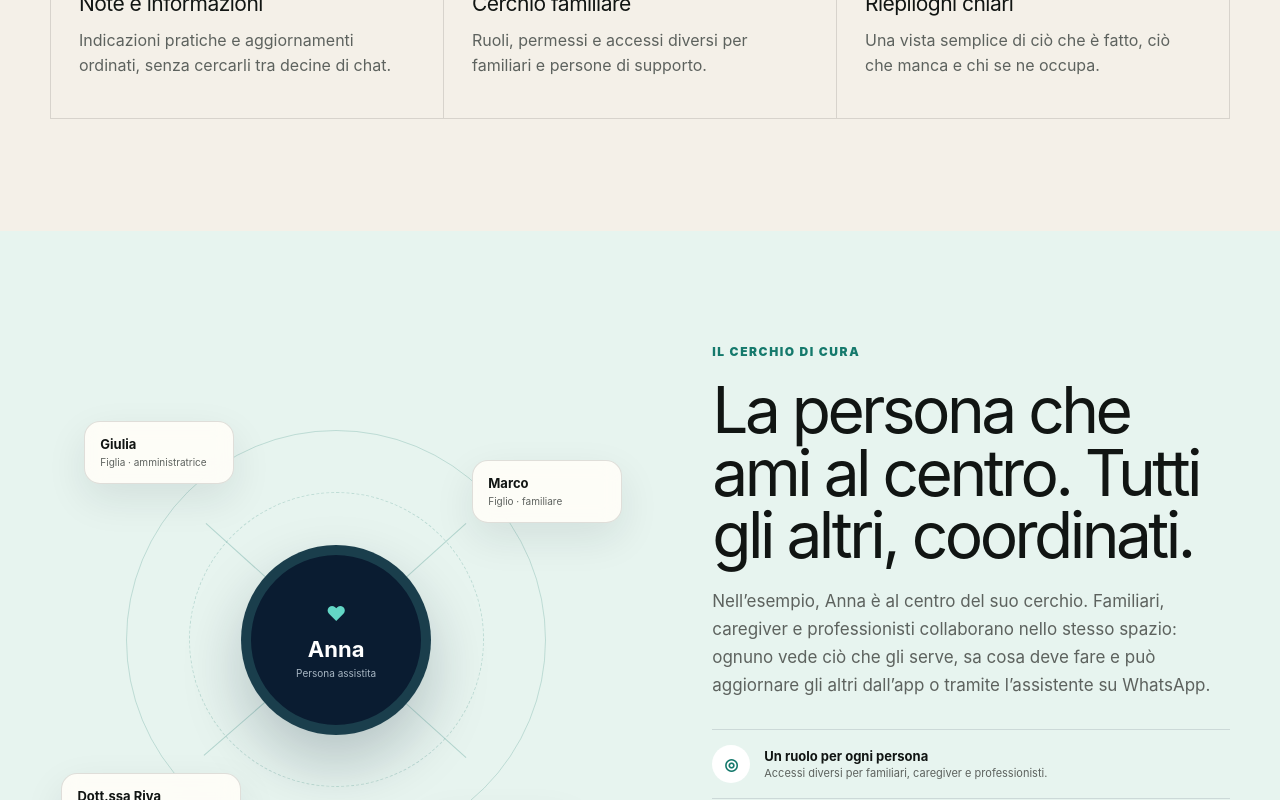
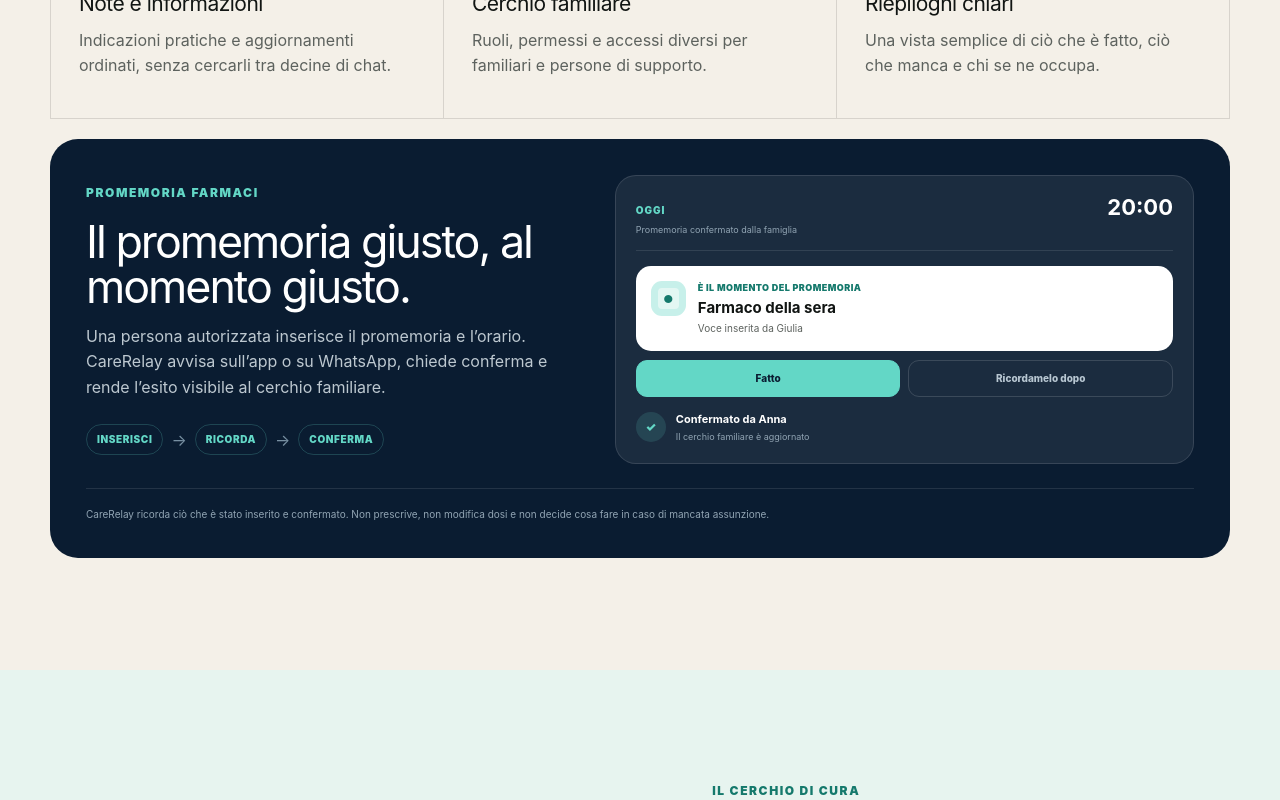
Before and after one commit to giuseppeaddarc-dotcom/carerelay-saas, a Next.js app: page / in a window 1280 px wide. Shown: the part 5040-5840 px from the top of the page. Built offline with nearby package versions, Linux system fonts and the light colour scheme; no server answers.

Commit message:
Add medication reminder feature

```diff
--- a/app/globals.css
+++ b/app/globals.css
@@ -309,6 +309,31 @@ button { color: inherit; }
 .management-grid article > span { width: 44px; height: 44px; display: grid; place-items: center; border-radius: 14px; background: var(--navy); color: var(--aqua); font-size: 18px; font-weight: 900; }
 .management-grid h3 { margin: 42px 0 9px; font-size: 21px; letter-spacing: -.025em; }
 .management-grid p { margin: 0; color: var(--muted); line-height: 1.55; }
+.medication-feature { margin-top: 20px; padding: 36px; display: grid; grid-template-columns: .9fr 1.1fr; gap: 32px 55px; align-items: center; overflow: hidden; border-radius: 28px; background: var(--navy); color: white; }
+.medication-copy h3 { margin: 8px 0 14px; font-size: clamp(32px, 3.5vw, 48px); line-height: 1; letter-spacing: -.045em; }
+.medication-copy > p:not(.eyebrow) { margin: 0; color: #bdc8d0; line-height: 1.6; }
+.medication-flow { margin-top: 24px; display: flex; flex-wrap: wrap; align-items: center; gap: 8px; }
+.medication-flow span { padding: 7px 10px; border: 1px solid rgba(99, 215, 198, .22); border-radius: 999px; color: var(--aqua); font-size: 10px; font-weight: 900; letter-spacing: .06em; text-transform: uppercase; }
+.medication-flow i { color: #7890a2; font-style: normal; }
+.medication-preview { padding: 20px; border: 1px solid rgba(255, 255, 255, .12); border-radius: 21px; background: rgba(255, 255, 255, .07); }
+.medication-time { padding-bottom: 14px; display: grid; grid-template-columns: auto 1fr; align-items: end; border-bottom: 1px solid rgba(255, 255, 255, .1); }
+.medication-time span { color: var(--aqua); font-size: 10px; font-weight: 900; letter-spacing: .09em; text-transform: uppercase; }
+.medication-time strong { justify-self: end; font-size: 22px; line-height: 1; }
+.medication-time small { grid-column: 1 / -1; margin-top: 5px; color: #91a4b3; font-size: 9px; }
+.medication-card { margin-top: 15px; padding: 15px; display: grid; grid-template-columns: 35px 1fr; gap: 12px; border-radius: 15px; background: white; color: var(--ink); }
+.medication-bell { width: 35px; height: 35px; display: grid; place-items: center; border-radius: 11px; background: #e3f7f3; color: var(--aqua-dark); font-size: 11px; box-shadow: inset 0 0 0 7px rgba(99, 215, 198, .22); }
+.medication-card p, .medication-status p { margin: 0; display: grid; gap: 2px; }
+.medication-card small { color: var(--aqua-dark); font-size: 9px; font-weight: 900; letter-spacing: .05em; text-transform: uppercase; }
+.medication-card strong { font-size: 15px; }
+.medication-card p > span { color: var(--muted); font-size: 10px; }
+.medication-actions { margin-top: 9px; display: grid; grid-template-columns: 1fr 1fr; gap: 8px; }
+.medication-actions span { padding: 10px 8px; border: 1px solid rgba(255, 255, 255, .14); border-radius: 11px; color: #b8c7d2; font-size: 10px; font-weight: 850; text-align: center; }
+.medication-actions span:first-child { border-color: var(--aqua); background: var(--aqua); color: var(--navy); }
+.medication-status { margin-top: 14px; display: grid; grid-template-columns: 30px 1fr; gap: 10px; align-items: center; }
+.medication-status > span { width: 30px; height: 30px; display: grid; place-items: center; border-radius: 50%; background: rgba(99, 215, 198, .15); color: var(--aqua); font-size: 12px; font-weight: 900; }
+.medication-status strong { font-size: 11px; }
+.medication-status small { color: #91a4b3; font-size: 9px; }
+.medication-boundary { grid-column: 1 / -1; margin: -8px 0 0; padding-top: 18px; border-top: 1px solid rgba(255, 255, 255, .1); color: #91a4b3; font-size: 10px; line-height: 1.5; }
 
 .circle-section { background: #e7f4ef; overflow: hidden; }
 .circle-layout { display: grid; grid-template-columns: 1.05fr .95fr; gap: 90px; align-items: center; }
@@ -561,6 +586,7 @@ footer { padding: 55px 0 24px; background: #061423; color: white; }
   .channel-grid { grid-template-columns: 1fr; }
   .vital-monitor { grid-template-columns: 1fr; }
   .management-grid { grid-template-columns: repeat(2, 1fr); }
+  .medication-feature { grid-template-columns: 1fr; }
   .noise-board { grid-template-columns: repeat(2, 1fr); }
   .ecosystem-grid, .plan-grid, .report-grid { grid-template-columns: 1fr; }
   .device-card { min-height: 390px; }
@@ -615,6 +641,10 @@ footer { padding: 55px 0 24px; background: #061423; color: white; }
   .ask-grid, .management-grid { grid-template-columns: 1fr; }
   .assistant-boundary { grid-template-columns: 1fr; gap: 8px; }
   .management-grid article { min-height: 220px; }
+  .medication-feature { padding: 26px 18px; gap: 28px; border-radius: 24px; }
+  .medication-copy h3 { font-size: 37px; }
+  .medication-preview { padding: 15px; }
+  .medication-boundary { margin-top: -4px; }
   .circle-copy h2 { font-size: 43px; }
   .family-orbit { min-height: 430px; }
   .family-orbit::before { width: 310px; height: 310px; }
--- a/app/page.tsx
+++ b/app/page.tsx
@@ -17,8 +17,8 @@ const managementFeatures = [
   },
   {
     icon: "↻",
-    title: "Promemoria quotidiani",
-    body: "Routine e promemoria inseriti dalla famiglia, con conferme leggibili.",
+    title: "Promemoria e farmaci",
+    body: "Orari e routine inseriti dalla famiglia, con conferme leggibili e avvisi al cerchio.",
   },
   {
     icon: "≡",
@@ -354,6 +354,51 @@ export default function Home() {
               </article>
             ))}
           </div>
+          <div className="shell medication-feature">
+            <div className="medication-copy">
+              <p className="eyebrow eyebrow-light">Promemoria farmaci</p>
+              <h3>Il promemoria giusto, al momento giusto.</h3>
+              <p>
+                Una persona autorizzata inserisce il promemoria e l’orario. CareRelay avvisa
+                sull’app o su WhatsApp, chiede conferma e rende l’esito visibile al cerchio familiare.
+              </p>
+              <div className="medication-flow" aria-label="Inserisci, ricorda, conferma">
+                <span>Inserisci</span><i aria-hidden="true">→</i>
+                <span>Ricorda</span><i aria-hidden="true">→</i>
+                <span>Conferma</span>
+              </div>
+            </div>
+            <div className="medication-preview" aria-label="Esempio illustrativo di promemoria farmaco">
+              <div className="medication-time">
+                <span>Oggi</span>
+                <strong>20:00</strong>
+                <small>Promemoria confermato dalla famiglia</small>
+              </div>
+              <div className="medication-card">
+                <span className="medication-bell" aria-hidden="true">●</span>
+                <p>
+                  <small>È il momento del promemoria</small>
+                  <strong>Farmaco della sera</strong>
+                  <span>Voce inserita da Giulia</span>
+                </p>
+              </div>
+              <div className="medication-actions" aria-hidden="true">
+                <span>Fatto</span>
+                <span>Ricordamelo dopo</span>
+              </div>
+              <div className="medication-status">
+                <span aria-hidden="true">✓</span>
+                <p>
+                  <strong>Confermato da Anna</strong>
+                  <small>Il cerchio familiare è aggiornato</small>
+                </p>
+              </div>
+            </div>
+            <p className="medication-boundary">
+              CareRelay ricorda ciò che è stato inserito e confermato. Non prescrive, non modifica
+              dosi e non decide cosa fare in caso di mancata assunzione.
+            </p>
+          </div>
         </section>
 
         <section className="circle-section section" id="cerchio">
@@ -476,7 +521,7 @@ export default function Home() {
                   <ul>
                     <li><span>✓</span>Attività e responsabilità</li>
                     <li><span>✓</span>Appuntamenti e calendario</li>
-                    <li><span>✓</span>Promemoria e routine</li>
+                    <li><span>✓</span>Promemoria, routine e farmaci</li>
                     <li><span>✓</span>Note e documenti condivisi</li>
                   </ul>
                 </div>
```
